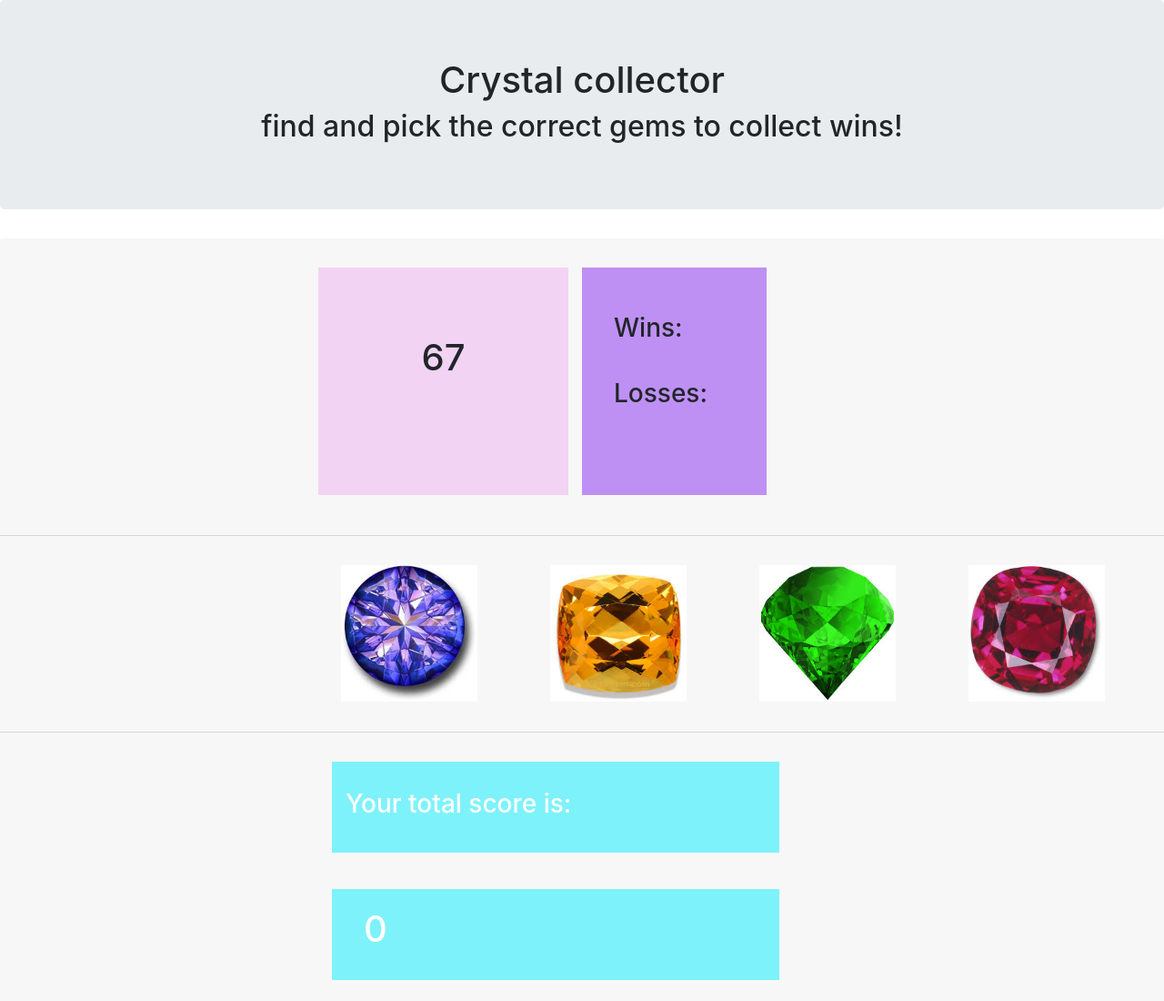
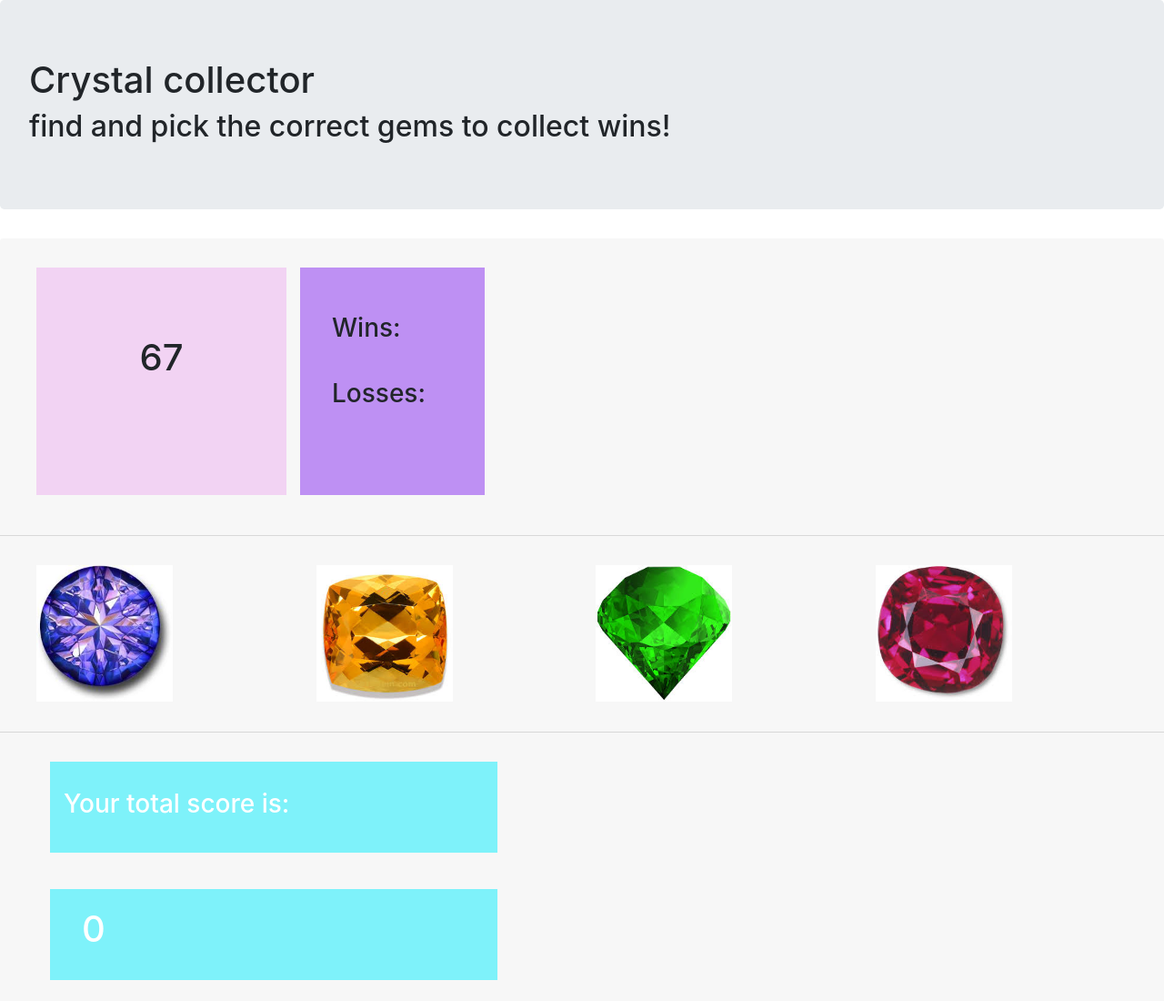
Before and after one commit to DeepaGokhale/unit-4-game, a plain HTML site: page index.html in a window 1280 px wide. Shown: the top 1100 px of the page at 91% size. Drawn offline with nearby package versions, Linux system fonts and the light colour scheme.

Commit message:
update to fix a bug

```diff
--- a/index.html
+++ b/index.html
@@ -6,7 +6,6 @@
     <meta http-equiv="X-UA-Compatible" content="ie=edge">
     <!-- Added link to the jQuery Library -->
     <script src="https://cdnjs.cloudflare.com/ajax/libs/jquery/3.2.1/jquery.min.js"></script>
-    <script type="text/javascript" src="assets/javascript/game.js"></script>
     <!-- Added a link to Bootstrap-->
     <link rel="stylesheet" href="https://maxcdn.bootstrapcdn.com/bootstrap/4.0.0/css/bootstrap.min.css">
     <link rel="stylesheet" type="text/css" href="assets/css/style.css">
@@ -15,14 +14,12 @@
 </head>
 <body>
     <div class="jumbotron container-fluid">
-        <h1 class="text-center">Crystal collector</h1>
-        <h2 class="text-center">find and pick the correct gems to collect wins!</h2>
+        <h1 class="text-left">Crystal collector</h1>
+        <h2 class="text-left">find and pick the correct gems to collect wins!</h2>
     </div>
     <div class="container-fluid">
         <div class="card-header row">
-            <div class="col-lg-3 text-center">
-            </div>
-            <div class="row card-body text-center">
+            <div class="row card-body text-left">
                     <!-- <div class="col-md-2"></div> -->
                     <div class="col-md-6">
                         <h1 id= "random-pick" class="card-title text-center">136</h1>
@@ -35,16 +32,13 @@
                             <h3><span id="Loss">Losses:</span></h3>
                         </div>
                     </div>
-                    <!-- <div class="col-md-2"></div>              -->
             </div>
-            <div class="col-lg-3 text-center">
+            <div class="col-lg-6">
             </div>
         </div>
         <div class="card-header row">
-            <div class="col-lg-3">
-            </div>
             <!-- </div class="col-lg-4"> -->
-                <div class="row card-body text-center">
+                <div class="row card-body">
                     <div class="col-lg-3">
                         <img id="saphire" class="img-responsive imgGems" src="assets/images/saphire.jpg">
                     </div>
@@ -58,13 +52,10 @@
                         <img id="ruby" class="img-responsive imgGems" src="assets/images/Ruby.jpg">
                     </div>
                 </div>
-            <!-- </div> -->
-            <div class="col-lg-4">
-            </div>
+                <div class="col-lg-6">
+                </div>
         </div>
         <div class="card-header row">
-            <div class="col-lg-3">
-            </div>
             <div class="col-lg-6">
                 <!-- <div class="row card-body"> -->
                     <div id="score" class="col-lg-10">
@@ -77,10 +68,9 @@
                     </div>
                 <!-- </div> -->
             </div>
-            <div class="col-lg-3">
-            </div>
         </div>
     </div>
+    <script type="text/javascript" src="assets/javascript/game.js"></script>
     <script>
         generateRandom();
     </script>
```
